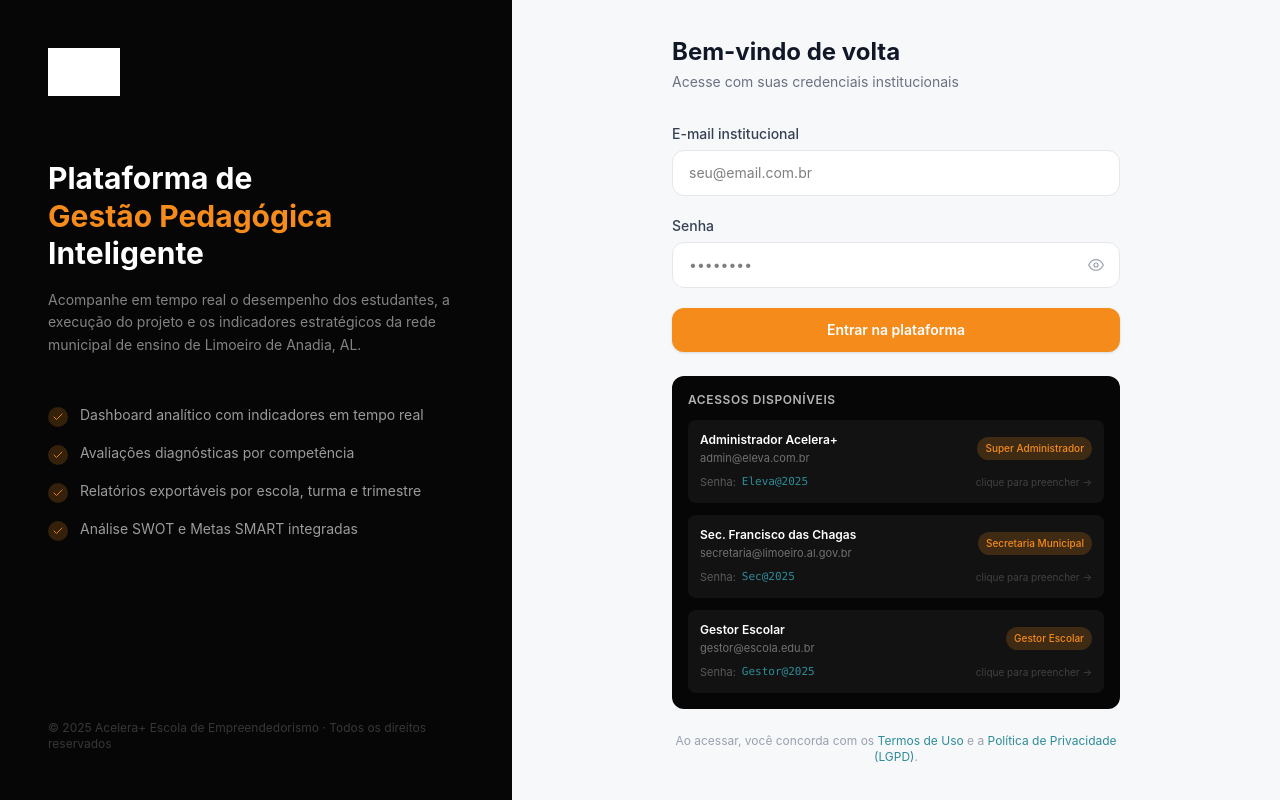
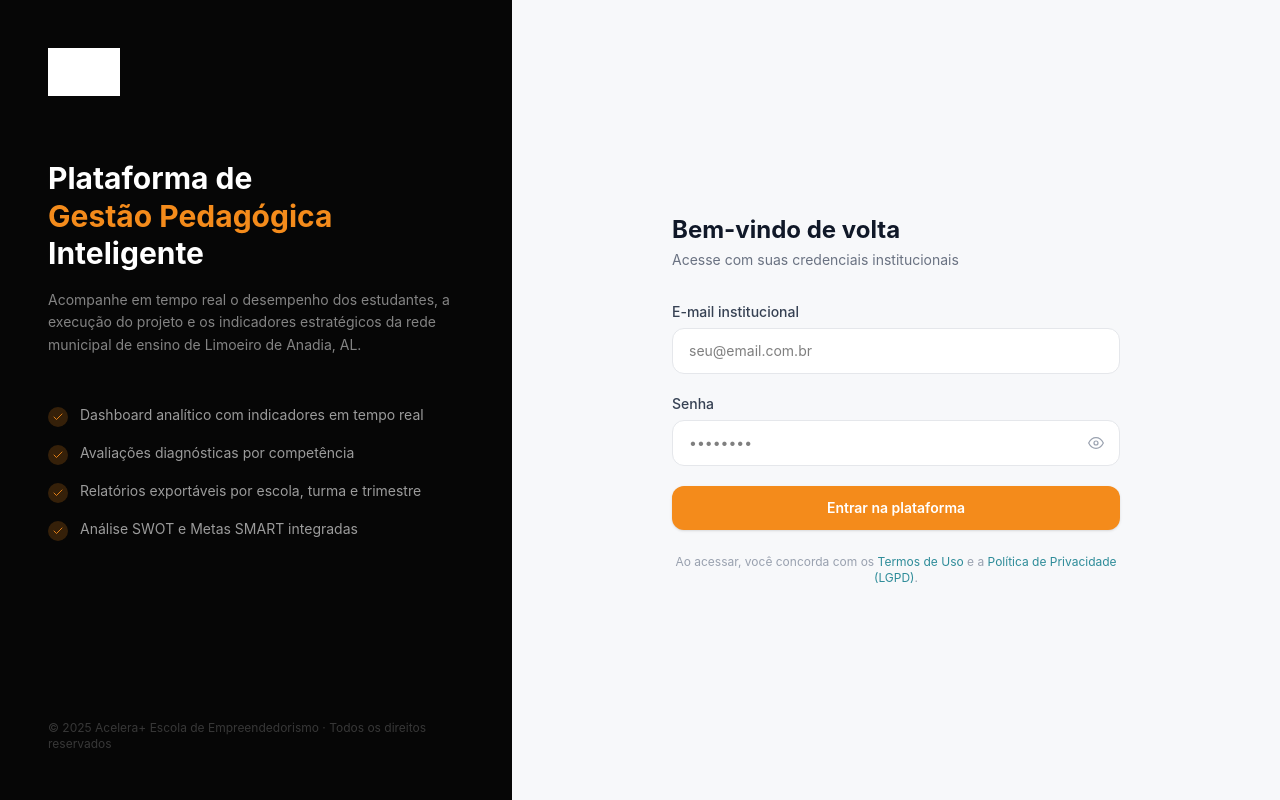
Before and after one commit to maxmelo-coder/Aceleramais, a Next.js app: page /login in a window 1280 px wide. Built offline with nearby package versions, Linux system fonts and the light colour scheme.

Commit message:
fix: remove painel de acessos visível na tela de login

```diff
--- a/app/login/page.tsx
+++ b/app/login/page.tsx
@@ -144,32 +144,6 @@ export default function ElevaLogin() {
             </button>
           </form>
 
-          {/* Credentials panel */}
-          <div className="mt-6 p-4 bg-[#060606] rounded-xl space-y-3">
-            <p className="text-xs font-semibold text-white/70 uppercase tracking-wider">Acessos disponíveis</p>
-            {USERS.map(u => (
-              <button
-                key={u.email}
-                onClick={() => fillDemo(u)}
-                className="w-full text-left p-3 bg-white/5 hover:bg-white/10 rounded-lg transition-colors group"
-              >
-                <div className="flex items-center justify-between">
-                  <div>
-                    <p className="text-xs font-semibold text-white">{u.name}</p>
-                    <p className="text-[11px] text-white/40 mt-0.5">{u.email}</p>
-                  </div>
-                  <span className="text-[10px] px-2 py-1 rounded-full bg-[#F48B1B]/20 text-[#F48B1B] font-medium flex-shrink-0 ml-2">
-                    {u.role}
-                  </span>
-                </div>
-                <div className="mt-2 flex items-center gap-1.5">
-                  <span className="text-[11px] text-white/30">Senha:</span>
-                  <code className="text-[11px] text-[#2E8C99] font-mono">{u.password}</code>
-                  <span className="text-[10px] text-white/20 group-hover:text-white/40 transition-colors ml-auto">clique para preencher →</span>
-                </div>
-              </button>
-            ))}
-          </div>
 
           <p className="mt-6 text-center text-xs text-gray-400">
             Ao acessar, você concorda com os{' '}
```
